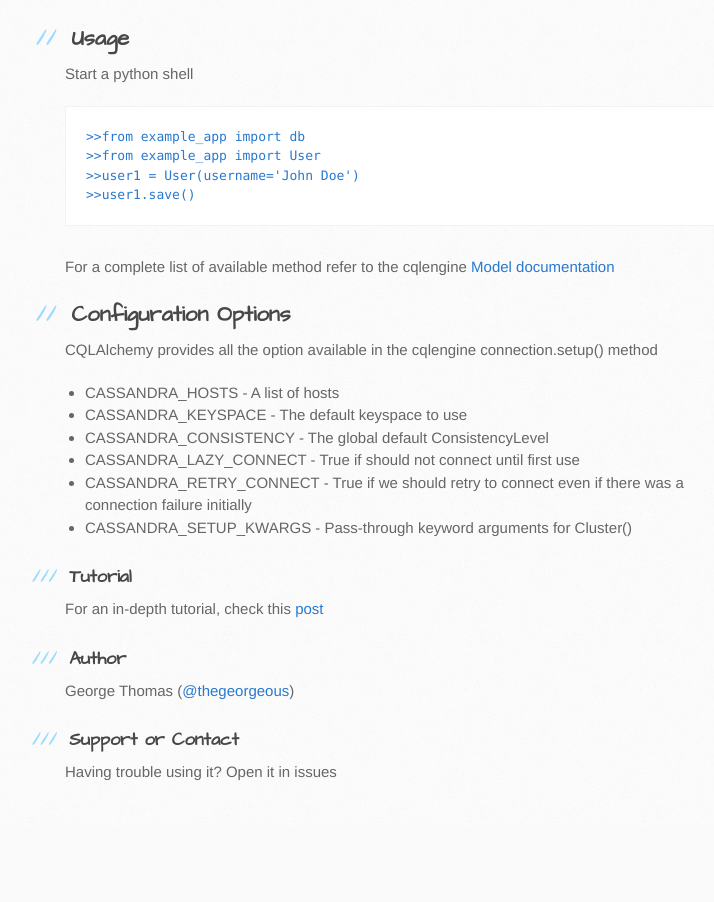
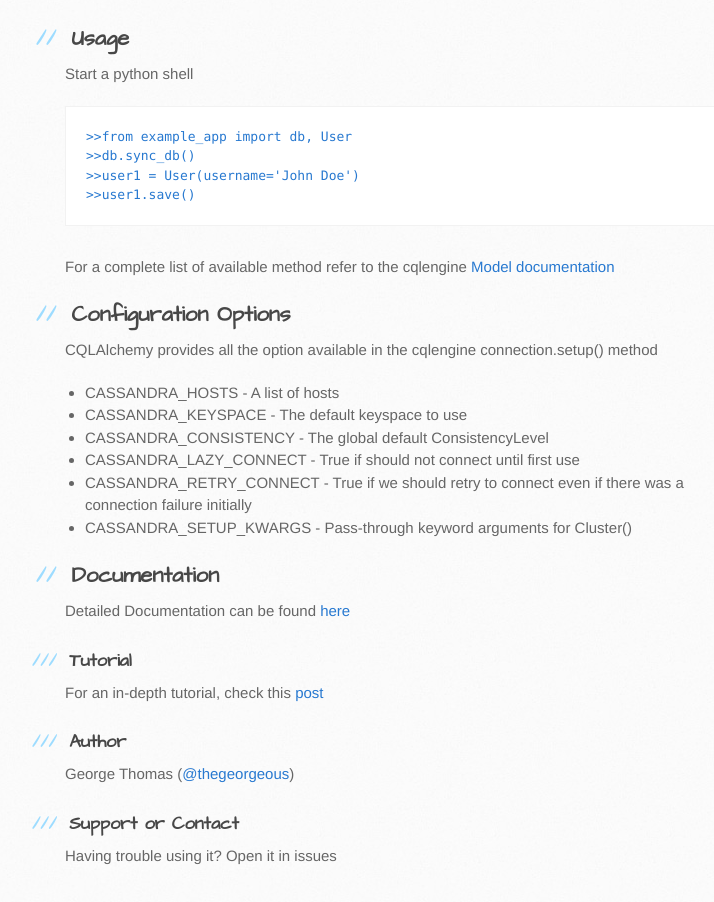
Before and after one commit to thegeorgeous/flask-cqlalchemy, a plain HTML site: page index.html in a window 1280 px wide. Shown: the part 1040-1942 px from the top of the page, without its empty margins (105-819 px from the left). Before the commit the page ends 1866 px from the top, so only its background shows below. Drawn offline with Linux system fonts and the light colour scheme.

Commit message:
Create gh-pages branch via GitHub

```diff
--- a/index.html
+++ b/index.html
@@ -65,8 +65,8 @@
 
 <p>Start a python shell</p>
 
-<pre><code>&gt;&gt;from example_app import db
-&gt;&gt;from example_app import User
+<pre><code>&gt;&gt;from example_app import db, User
+&gt;&gt;db.sync_db()
 &gt;&gt;user1 = User(username='John Doe')
 &gt;&gt;user1.save()
 </code></pre>
@@ -86,6 +86,11 @@
 <li>CASSANDRA_RETRY_CONNECT - True if we should retry to connect even if there was a connection failure initially</li>
 <li>CASSANDRA_SETUP_KWARGS - Pass-through keyword arguments for Cluster()</li>
 </ul>
+
+<h2>
+<a id="documentation" class="anchor" href="#documentation" aria-hidden="true"><span class="octicon octicon-link"></span></a>Documentation</h2>
+
+<p>Detailed Documentation can be found <a href="http://flask-cqlalchemy.readthedocs.org/">here</a></p>
 
 <h3>
 <a id="tutorial" class="anchor" href="#tutorial" aria-hidden="true"><span class="octicon octicon-link"></span></a>Tutorial</h3>
```
Also changed, not shown: params.json (+1 -1 lines).
